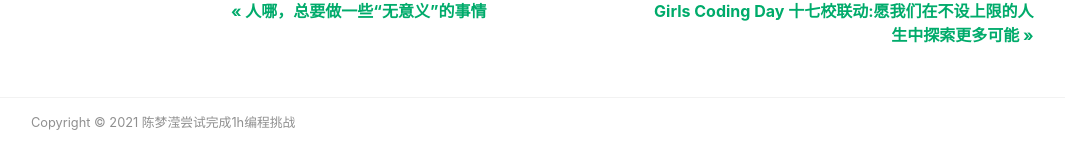
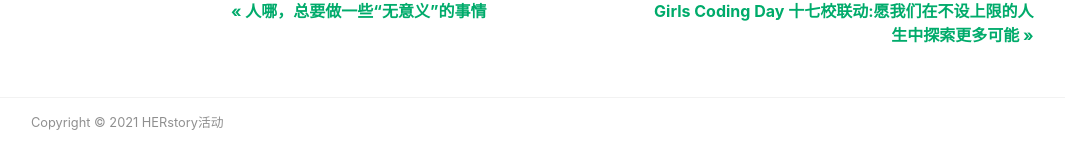
Before and after one commit to Chen-Mengying/my-2-blog, a Jekyll site: the page built from _posts/2018-11-05-my-first-post.md, in a window 1280 px wide and 900 px high, scrolled down 6258 px. Shown: the part 756-897 px from the top of the window, without its empty margins (54-1119 px from the left). Built offline with Jekyll 4.4.1, drawn with Linux system fonts in a browser that asks for light colours; nearby versions of some CDN libraries.

Commit message:
Update _config.yml

```diff
--- a/_config.yml
+++ b/_config.yml
@@ -4,9 +4,9 @@
 # 网页的标题
 title: "科技遇见她"
 # 网站的主标题
-name: "陈梦滢尝试完成1h编程挑战"
+name: "HERstory活动"
 # 网站副标题
-description: "HERstory活动"
+description: "陈梦滢尝试完成1h编程挑战"
 
 # 分页配置
 # 每页文章数量
```
